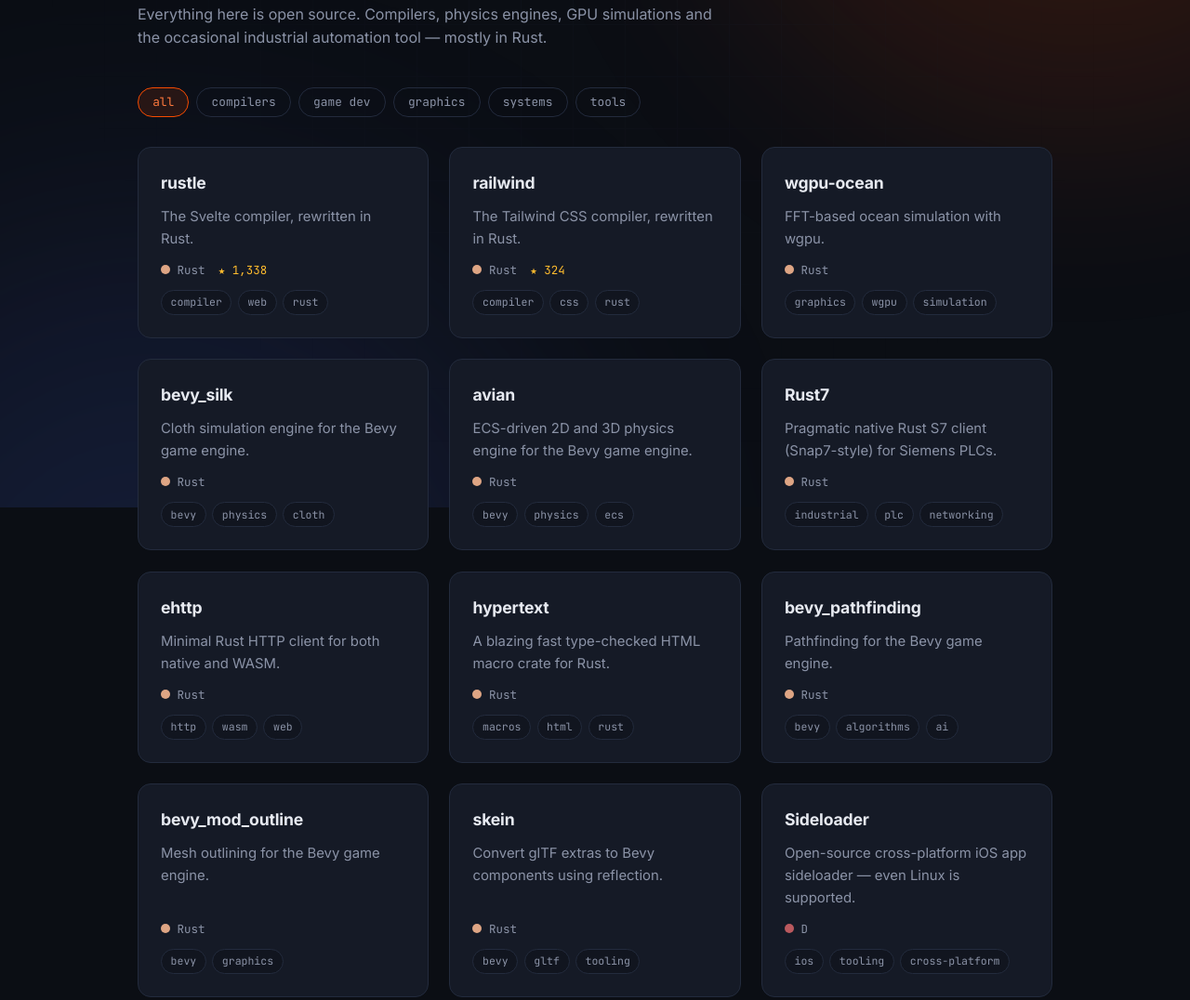
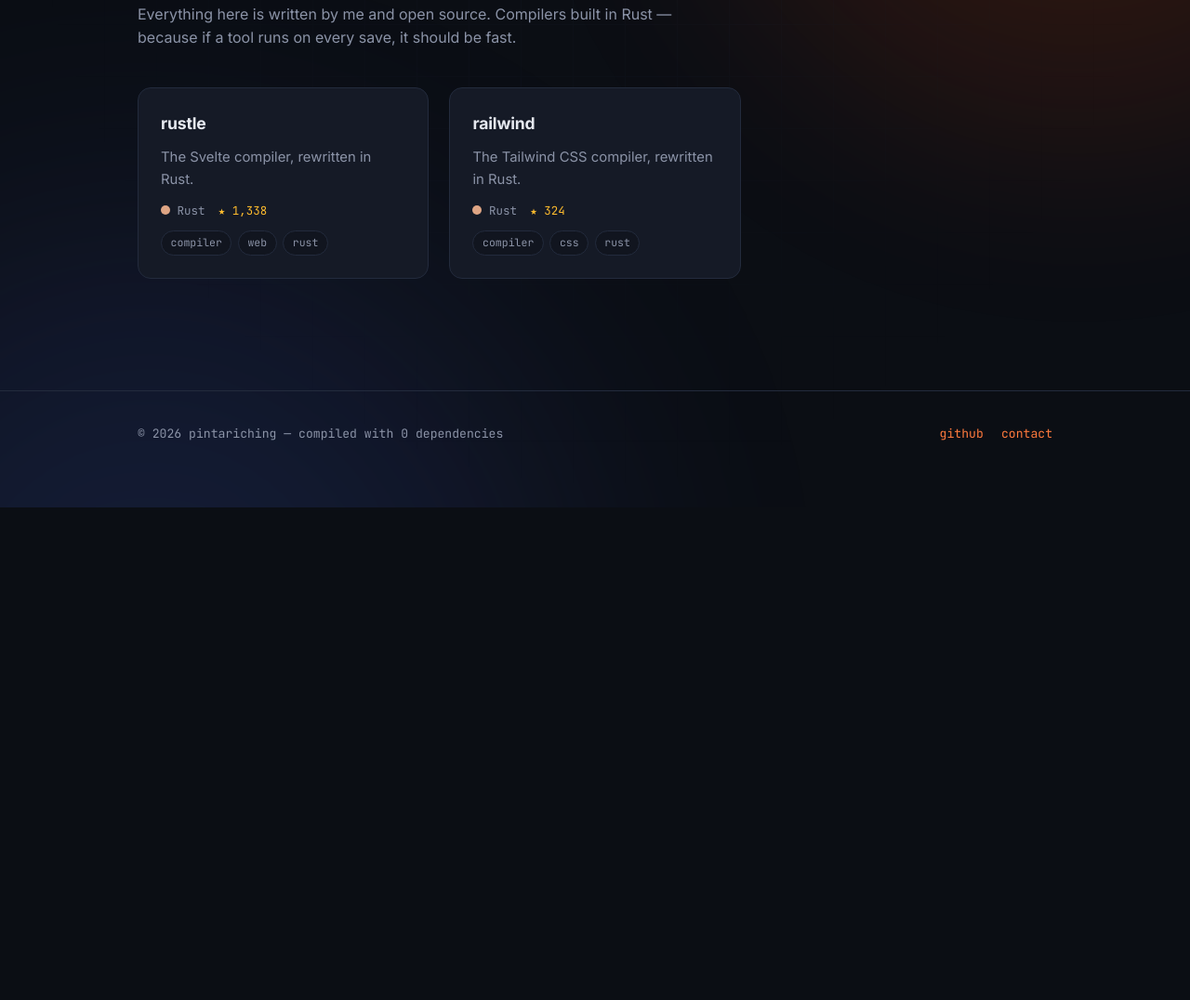
Before and after one commit to pintariching/website, a plain HTML site: page projects.html in a window 1280 px wide. Shown: the part 254-1330 px from the top of the page at 93% size. After the commit the page ends 800 px from the top, so only its background shows below. Drawn offline with Linux system fonts and the light colour scheme.

Commit message:
Show only original projects, add Rust and Bevy blog posts
Co-authored-by: pintariching <pintariching@users.noreply.github.com>

```diff
--- a/assets/js/main.js
+++ b/assets/js/main.js
@@ -7,9 +7,9 @@
     const phrases = [
       "rewrote Svelte in Rust.",
       "rewrote Tailwind in Rust.",
-      "build physics engines for Bevy.",
-      "simulate oceans with wgpu.",
-      "talk to Siemens PLCs from Rust.",
+      "think parsers are fun.",
+      "care about fast web tooling.",
+      "read other people's source for breakfast.",
       "probably compiling something right now."
     ];
     let pi = 0, ci = 0, deleting = false;
--- a/assets/js/projects-data.js
+++ b/assets/js/projects-data.js
@@ -10,7 +10,6 @@ const PROJECTS = [
     langColor: "#dea584",
     stars: 1338,
     tags: ["compiler", "web", "rust"],
-    category: "compilers",
     featured: true
   },
   {
@@ -21,126 +20,6 @@ const PROJECTS = [
     langColor: "#dea584",
     stars: 324,
     tags: ["compiler", "css", "rust"],
-    category: "compilers",
     featured: true
-  },
-  {
-    name: "wgpu-ocean",
-    url: "https://github.com/pintariching/wgpu-ocean",
-    description: "FFT-based ocean simulation with wgpu.",
-    language: "Rust",
-    langColor: "#dea584",
-    stars: null,
-    tags: ["graphics", "wgpu", "simulation"],
-    category: "graphics",
-    featured: true
-  },
-  {
-    name: "bevy_silk",
-    url: "https://github.com/pintariching/bevy_silk",
-    description: "Cloth simulation engine for the Bevy game engine.",
-    language: "Rust",
-    langColor: "#dea584",
-    stars: null,
-    tags: ["bevy", "physics", "cloth"],
-    category: "gamedev",
-    featured: true
-  },
-  {
-    name: "avian",
-    url: "https://github.com/pintariching/avian",
-    description: "ECS-driven 2D and 3D physics engine for the Bevy game engine.",
-    language: "Rust",
-    langColor: "#dea584",
-    stars: null,
-    tags: ["bevy", "physics", "ecs"],
-    category: "gamedev",
-    featured: false
-  },
-  {
-    name: "Rust7",
-    url: "https://github.com/pintariching/Rust7",
-    description: "Pragmatic native Rust S7 client (Snap7-style) for Siemens PLCs.",
-    language: "Rust",
-    langColor: "#dea584",
-    stars: null,
-    tags: ["industrial", "plc", "networking"],
-    category: "systems",
-    featured: false
-  },
-  {
-    name: "ehttp",
-    url: "https://github.com/pintariching/ehttp",
-    description: "Minimal Rust HTTP client for both native and WASM.",
-    language: "Rust",
-    langColor: "#dea584",
-    stars: null,
-    tags: ["http", "wasm", "web"],
-    category: "systems",
-    featured: false
-  },
-  {
-    name: "hypertext",
-    url: "https://github.com/pintariching/hypertext",
-    description: "A blazing fast type-checked HTML macro crate for Rust.",
-    language: "Rust",
-    langColor: "#dea584",
-    stars: null,
-    tags: ["macros", "html", "rust"],
-    category: "compilers",
-    featured: false
-  },
-  {
-    name: "bevy_pathfinding",
-    url: "https://github.com/pintariching/bevy_pathfinding",
-    description: "Pathfinding for the Bevy game engine.",
-    language: "Rust",
-    langColor: "#dea584",
-    stars: null,
-    tags: ["bevy", "algorithms", "ai"],
-    category: "gamedev",
-    featured: false
-  },
-  {
-    name: "bevy_mod_outline",
-    url: "https://github.com/pintariching/bevy_mod_outline",
-    description: "Mesh outlining for the Bevy game engine.",
-    language: "Rust",
-    langColor: "#dea584",
-    stars: null,
-    tags: ["bevy", "graphics"],
-    category: "graphics",
-    featured: false
-  },
-  {
-    name: "skein",
-    url: "https://github.com/pintariching/skein",
-    description: "Convert glTF extras to Bevy components using reflection.",
-    language: "Rust",
-    langColor: "#dea584",
-    stars: null,
-    tags: ["bevy", "gltf", "tooling"],
-    category: "gamedev",
-    featured: false
-  },
-  {
-    name: "Sideloader",
-    url: "https://github.com/pintariching/Sideloader",
-    description: "Open-source cross-platform iOS app sideloader — even Linux is supported.",
-    language: "D",
-    langColor: "#ba595e",
-    stars: null,
-    tags: ["ios", "tooling", "cross-platform"],
-    category: "tools",
-    featured: false
   }
 ];
-
-const CATEGORIES = [
-  { id: "all", label: "all" },
-  { id: "compilers", label: "compilers" },
-  { id: "gamedev", label: "game dev" },
-  { id: "graphics", label: "graphics" },
-  { id: "systems", label: "systems" },
-  { id: "tools", label: "tools" }
-];
--- a/projects.html
+++ b/projects.html
@@ -33,10 +33,9 @@
       <p class="section-label">// portfolio</p>
       <h2 class="section-title">Projects &amp; experiments</h2>
       <p style="color:var(--muted);max-width:640px;margin-bottom:2.5rem">
-        Everything here is open source. Compilers, physics engines, GPU simulations and the occasional
-        industrial automation tool — mostly in Rust.
+        Everything here is written by me and open source. Compilers built in Rust — because if a
+        tool runs on every save, it should be fast.
       </p>
-      <div class="filter-row" id="filters"></div>
       <div class="grid-3" id="project-grid"></div>
     </div>
   </section>
@@ -55,11 +54,10 @@
   <script src="assets/js/main.js"></script>
   <script>
     const grid = document.getElementById("project-grid");
-    const filterRow = document.getElementById("filters");
 
     function cardHtml(p) {
       return `
-        <div class="card reveal" data-category="${p.category}">
+        <div class="card reveal">
           <h3><a href="${p.url}">${p.name}</a></h3>
           <p>${p.description}</p>
           <div class="meta">
@@ -70,25 +68,8 @@
         </div>`;
     }
 
-    function render(cat) {
-      const items = cat === "all" ? PROJECTS : PROJECTS.filter(p => p.category === cat);
-      grid.innerHTML = items.map(cardHtml).join("");
-      document.querySelectorAll(".reveal").forEach(el => el.classList.add("visible"));
-    }
-
-    CATEGORIES.forEach((c, i) => {
-      const btn = document.createElement("button");
-      btn.className = "filter-btn" + (i === 0 ? " active" : "");
-      btn.textContent = c.label;
-      btn.addEventListener("click", () => {
-        document.querySelectorAll(".filter-btn").forEach(b => b.classList.remove("active"));
-        btn.classList.add("active");
-        render(c.id);
-      });
-      filterRow.appendChild(btn);
-    });
-
-    render("all");
+    grid.innerHTML = PROJECTS.map(cardHtml).join("");
+    document.querySelectorAll(".reveal").forEach(el => el.classList.add("visible"));
   </script>
 </body>
 </html>
```
Also changed, not shown: blog/posts.json (+14 -0 lines), index.html (+3 -5 lines), 4 other files.
